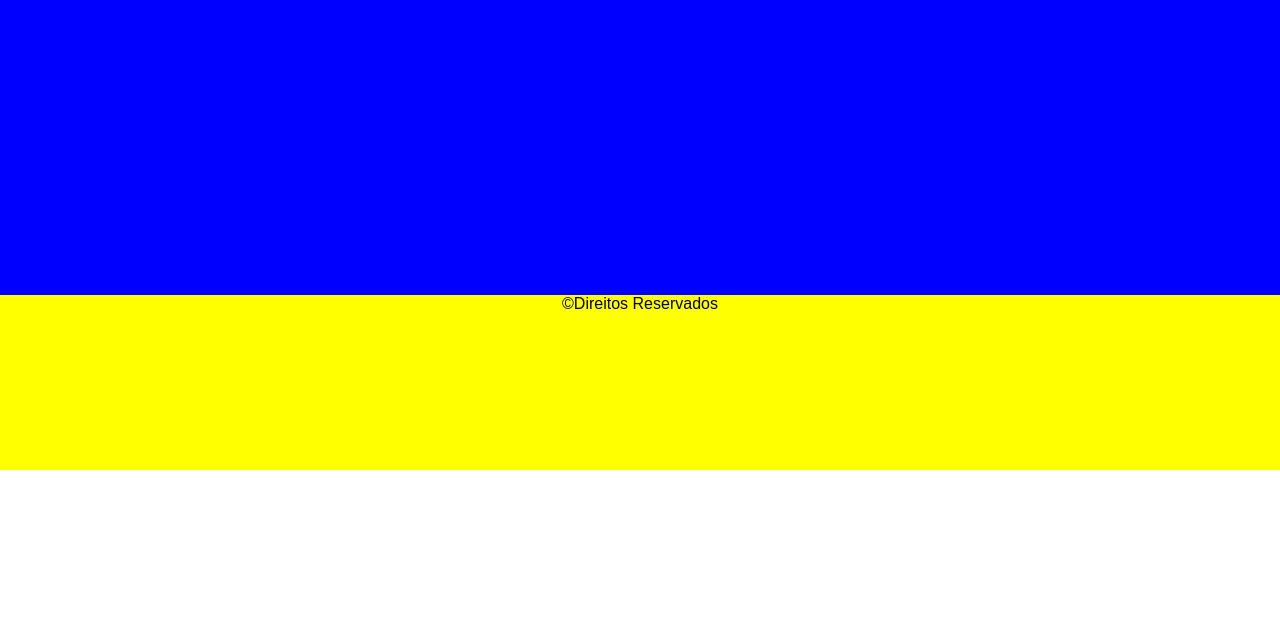
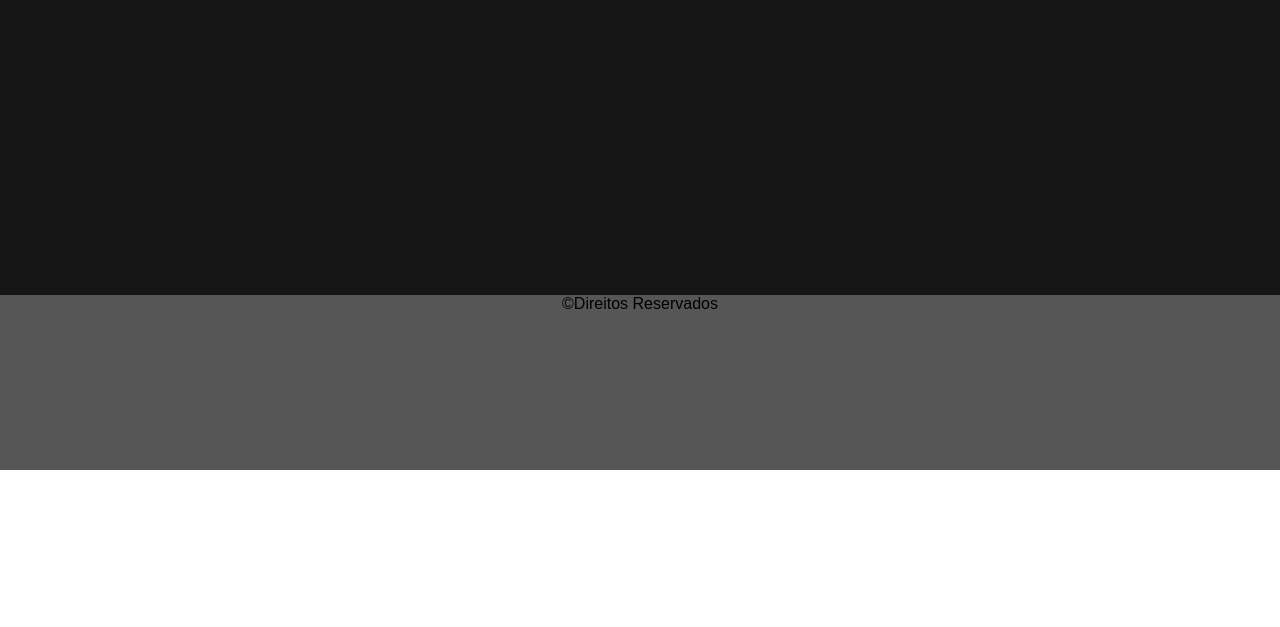
Before and after one commit to alisonmoura/filmeflix, a plain HTML site: page index.html in a window 1280 px wide. Shown: the part 173-800 px from the top of the page. Drawn offline with Linux system fonts and the light colour scheme.

Commit message:
Corrigindo css

```diff
--- a/css/style.css
+++ b/css/style.css
@@ -27,7 +27,7 @@
 .main{
     width:100%;
     height:400px;
-    background-color:blue;
+    background-color:rgb(22, 21, 21);
     text-align:center;
     color:white;
 }
@@ -39,7 +39,7 @@
 footer{
     width:100%;
     height:175px;
-    background-color:yellow;
+    background-color:rgb(86, 86, 86);
 }
 
 footer span{
```
